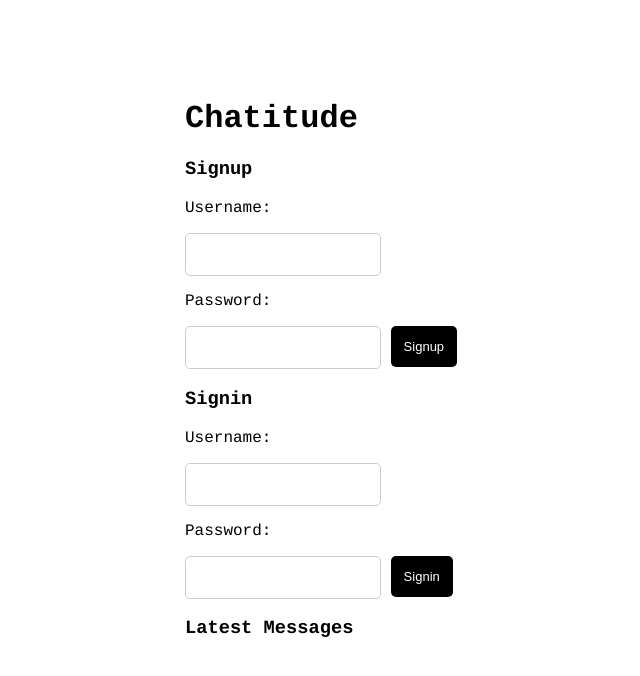
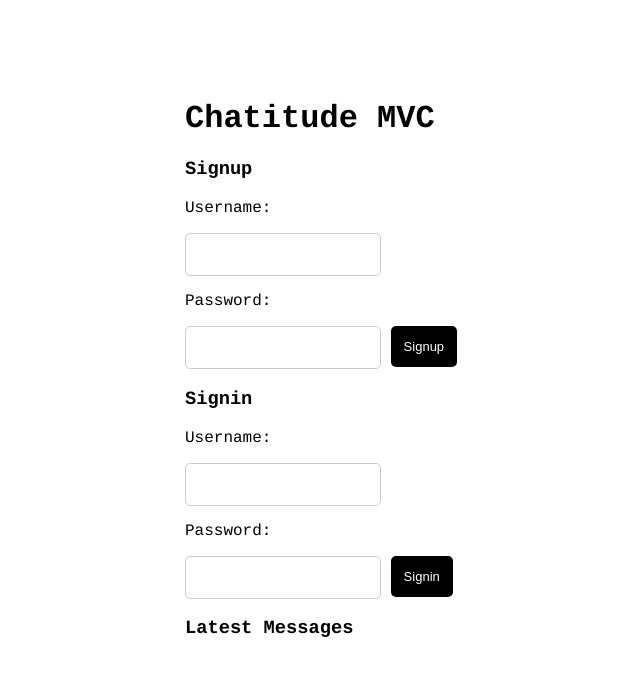
Before and after one commit to gtilma/chatitude, a plain HTML site: page index.html in a window 1280 px wide. Shown: the whole page, without its empty margins (255-895 px from the left). Drawn offline with Linux system fonts and the light colour scheme; no server answers.

Commit message:
Completed

```diff
--- a/index.html
+++ b/index.html
@@ -9,7 +9,7 @@
 </head>
 <body>
   <div id="main">
-    <h1>Chatitude</h1>
+    <h1>Chatitude MVC</h1>
     <div id="parent">
       <form id="signup">
         <h3>Signup</h3>
```
